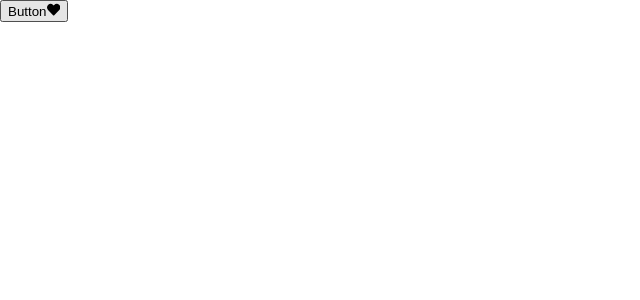
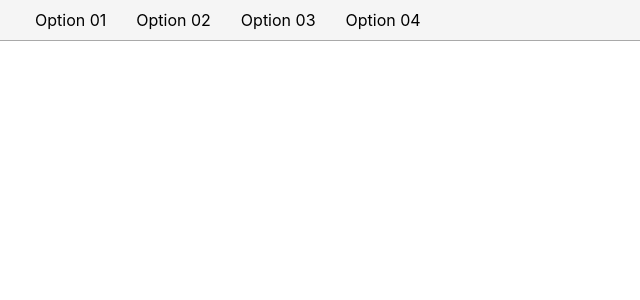
Before and after one commit to srinivas1528/machine-code-project, a React (Create React App) app: page / in a window 1280 px wide. Shown: the top 300 px of the page, without its empty margins (0-640 px from the left). Built offline with nearby package versions, Linux system fonts and the light colour scheme.

Commit message:
Add navbar working for desktop

```diff
--- /dev/null
+++ b/src/Nabar.css
@@ -0,0 +1,22 @@
+.navbarContainer {
+
+    width: 100%;
+    background-color: whitesmoke;
+    border-bottom: 1px solid darkgray;
+    padding: 10px;
+    display:flex;
+    flex-direction: flex-start;
+    height:auto;
+}
+
+
+nav {
+    display:flex;
+    flex-direction: row;
+}
+
+.navbarOptions {
+    display: flex;
+    cursor: pointer;
+    margin:auto 5px auto 25px;
+}
--- a/src/Navbar.js
+++ b/src/Navbar.js
@@ -1,43 +1,96 @@
-import React, { useState } from "react"
+import React, { useEffect, useState } from "react"
 
+import './Nabar.css'
 
-const App = () => {
+const Navbar = () => {
 
 
 
-   const data = [
+    // state management
+    // Updates the `isMobile` state based on the screen width
+    const [itemClickedId, setItemClickedId] = useState(0);
 
-    {id: "Header 01", content: "Content 01"},
-    {id: "Header 02", content: "Content 02"},
-    {id: "Header 03", content: "Content 03"},
-    {id: "Header 04", content: "Content 04"},
-   ];
+    // Tracks if the hamburger menu is toggled
+    const [hamburgerToggled, setHamburgerToggled] = useState(false);
+
+    // Determines if the screen size is mobile
+    const [isMobile, setIsMobile] = useState(window.innerWidth < 460);
 
 
-   const [clickedListItem, setPopup] = useState(null);
+    // Functionality Resize window size dynamically.
+    // Tip: Use event listener.
+   // Updates the `isMobile` state based on the screen width
+    function handlerFunction() {
+         if(window.innerWidth < 460) {
+            setIsMobile(true);
+         } else {
+            setIsMobile(false);
+         }
+    }
+
+    useEffect(() => {
+
+    // Adds a listener for window resizing
+      window.addEventListener("resize", handlerFunction);
+
+      // Removes the listener on component unmount
+      return() => window.removeEventListener("resize", handlerFunction);
+
+    }, []);
 
 
-   const handleHover = (index) => {
-      setPopup(clickedListItem === index ? index : index);
-   }
 
-    return (
-        <div className="componentContainer">
-            {data.map((item, index) => (
+    const data = [
 
-                <div key={index}>
-                    <li>
-                         <a href="#">{item.header}</a>
-                    </li>
-                    <li oncClick ={handleHover(index)}>{item.header}</li>
-                    {clickedListItem && <popup list={item.content}/>}
+        { id: "01", title: "Option 01" },
+        { id: "02", title: "Option 02" },
+        { id: "03", title: "Option 03" },
+        { id: "04", title: "Option 04" },
+    ];
+
+   // Updates the selected option's ID
+    const handleClick = (eventId) => {
+        setItemClickedId(eventId);
+    }
+
+    return(
+
+        <div className="navbarContainer">
+            <nav>
+            {!isMobile &&
+
+            data.map((item) => (
+
+                <div className="navbarOptions"
+                    key = {item.id}
+                    id = {item.id}
+                    onClick={() => handleClick(item.id)}
+                    style = {{
+                        borderBottom: itemClickedId === item.id ? "5px Solid Black" : "",
+                    }}
+                >
+                    {item.title}
                 </div>
             ))}
-
+            </nav>
         </div>
     )
+
+
+
+
+
+
+
+
+
+
+
+
+
+
 
 }
 
 
-export default App;
+export default Navbar;
--- a/src/index.js
+++ b/src/index.js
@@ -2,12 +2,12 @@ import React from 'react';
 import ReactDOM from 'react-dom/client';
 import './index.css';
 import reportWebVitals from './reportWebVitals';
-import Like from './like';
+import Navbar from './Navbar';
 
 const root = ReactDOM.createRoot(document.getElementById('root'));
 root.render(
   <React.StrictMode>
-    <Like />
+    <Navbar />
   </React.StrictMode>
 );
 
```
